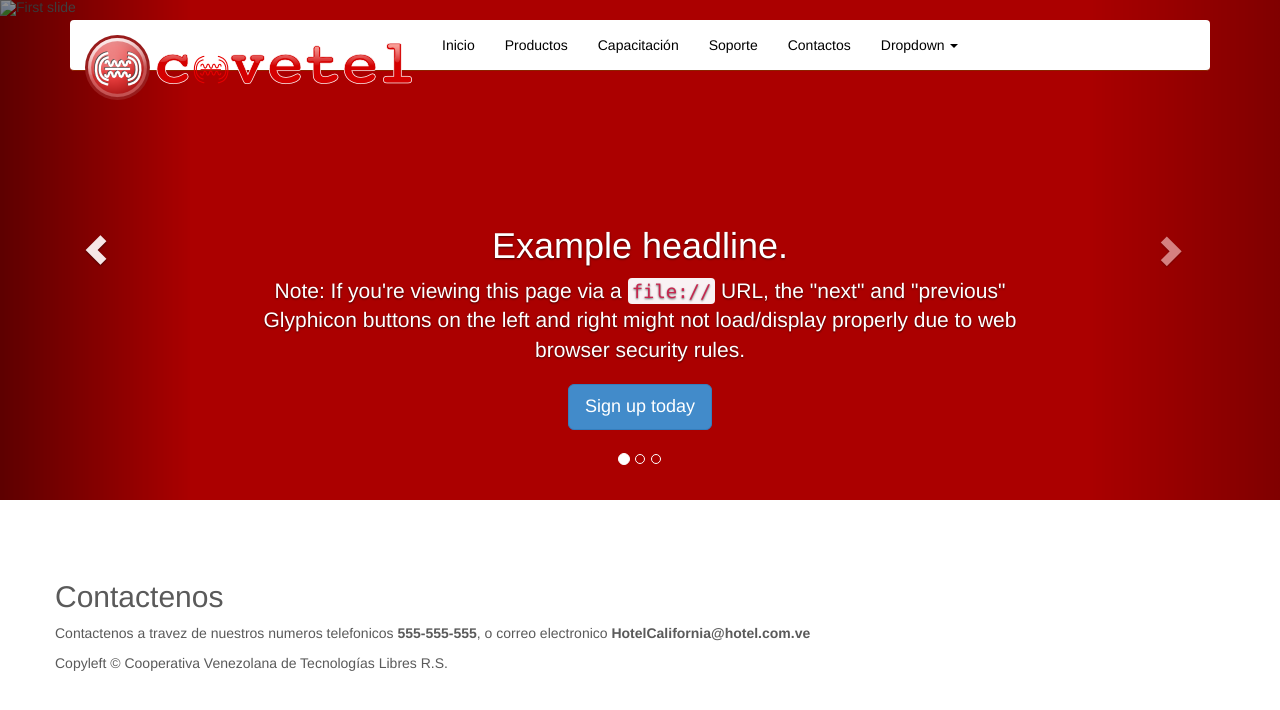
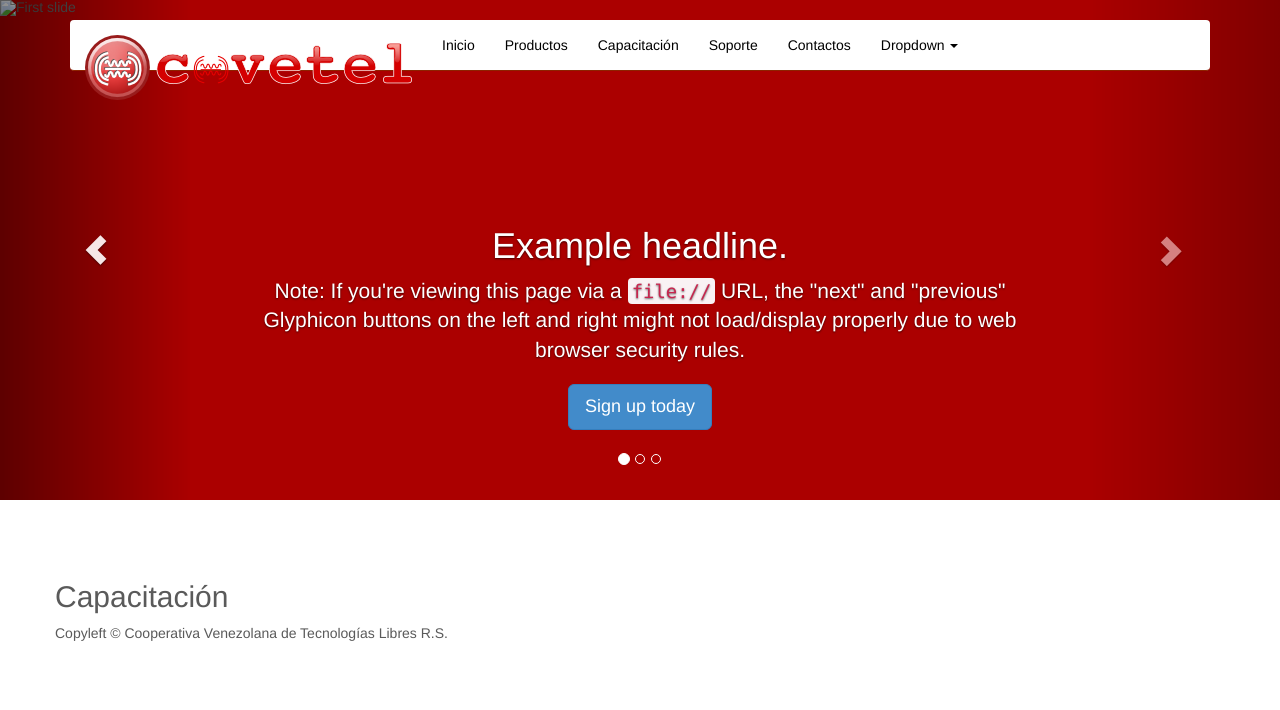
Before and after one commit to Covetel/Covetel.github.io, a Jekyll site: the page built from Capacitacion/index.html, in a window 1280 px wide. Shown: the top 710 px of the page. Built offline with Jekyll 4.4.1, drawn with Linux system fonts in a browser that asks for light colours; Markdown is read by kramdown in place of the engine named in the settings.

Commit message:
Cambiando el titulo principal de la ruta

```diff
--- a/Capacitacion/index.html
+++ b/Capacitacion/index.html
@@ -1,13 +1,10 @@
 ---
 layout: default
-title: Contacto
+title: Capacitación
 ---
 <section class="content">
-	<h2>Contactenos</h2>
+	<h2>Capacitación</h2>
 </section>
 
 <section>
-	<p>
-		Contactenos a travez de nuestros numeros telefonicos <strong>555-555-555</strong>, o correo electronico <strong>HotelCalifornia@hotel.com.ve</strong>
-</p>
 </section>
```
